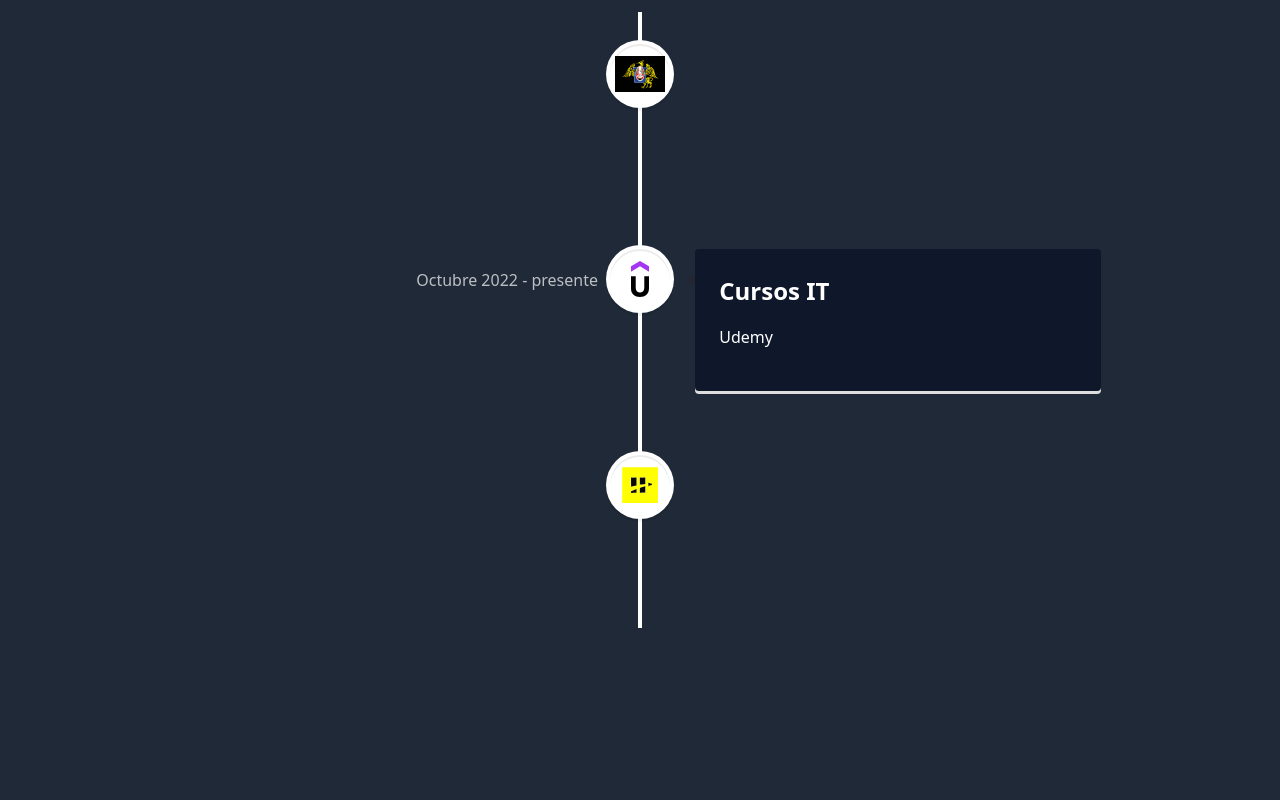
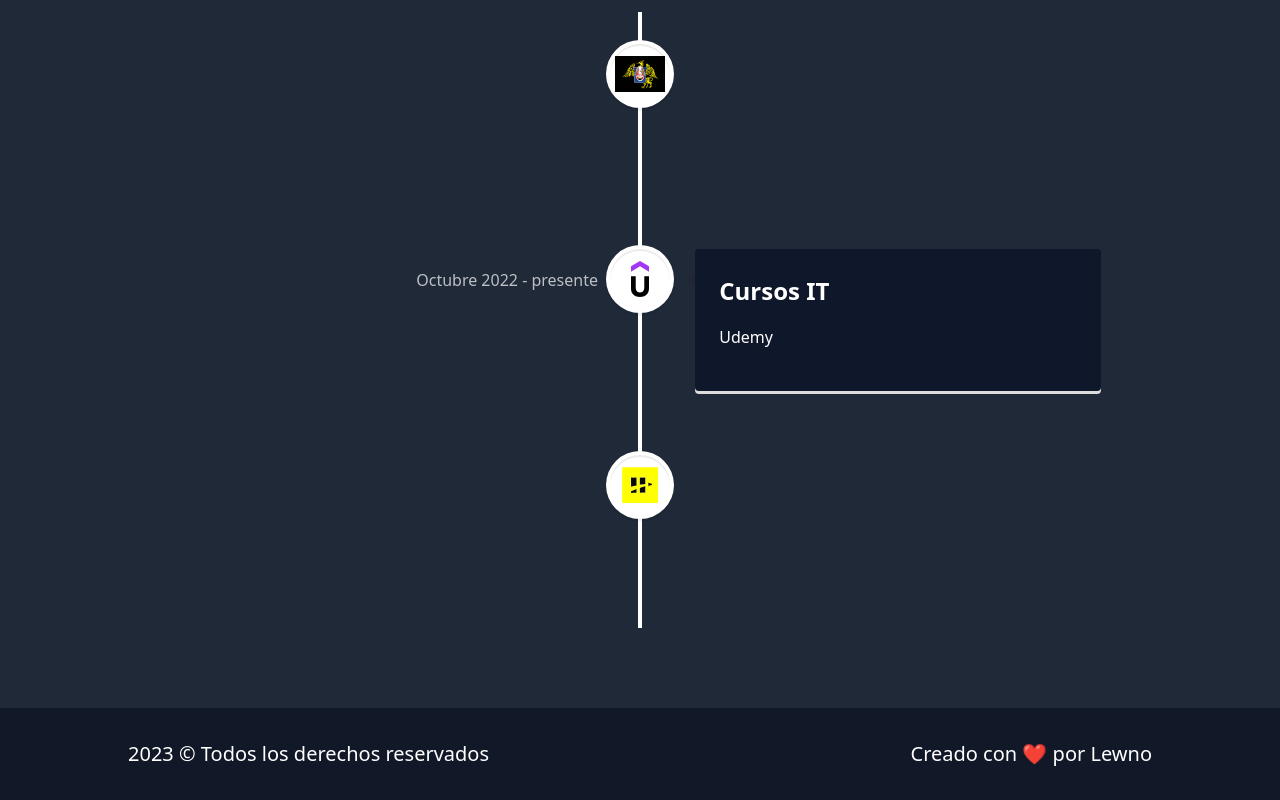
Before and after one commit to Lewno/Porfolio, a React (Vite) app: page / in a window 1280 px wide. Shown: the part 2716-3516 px from the top of the page. Before the commit the page ends 3424 px from the top, so only its background shows below. Built offline with nearby package versions, Linux system fonts and the light colour scheme.

Commit message:
agregando footer

```diff
--- a/src/App.jsx
+++ b/src/App.jsx
@@ -1,6 +1,7 @@
 import Navbar from "./components/Navbar"
 import Banner from "./components/Banner"
 import MyInfo from "./components/MyInfo"
+import Footer from "./components/Footer"
 
 function App() {
 
@@ -10,7 +11,7 @@ function App() {
       <Navbar/>
       <Banner/>
       <MyInfo/>
-
+      <Footer/>
     </div>
   )
 }
--- a/src/components/Footer.jsx
+++ b/src/components/Footer.jsx
@@ -1,8 +1,13 @@
 
 const Footer = () => {
   return (
-    <footer>
-
+    <footer  className="bg-gray-900 w-full shadow-md text-white">
+        <div className="flex flex-col   justify-between py-8 text-xl md:flex-row  items-center w-[80%] 2xl:w-[70%] m-auto ">
+          <div className="text-center">
+            <p className="mb-4 md:m-0">{new Date().getFullYear()} &copy; Todos los derechos reservados</p>
+          </div>
+          <div className="mt-4 md:m-0">Creado con <span>❤</span> por <a href="">Lewno</a></div>
+        </div>
     </footer>
   )
 }
```
